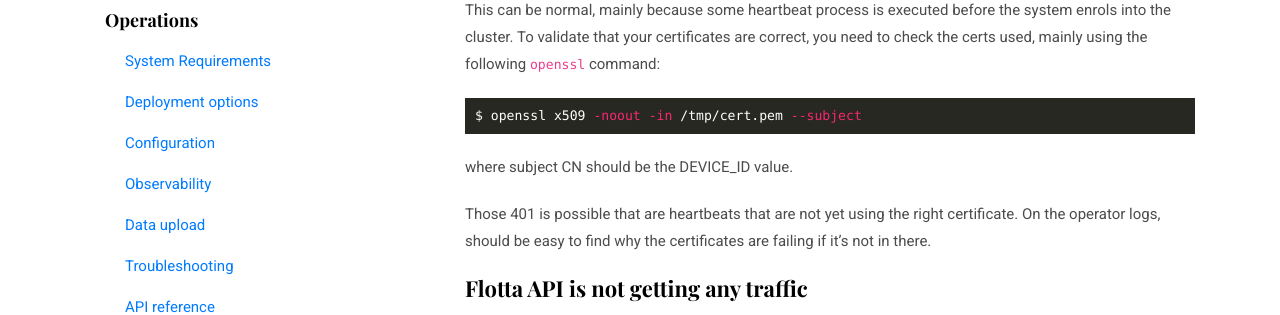
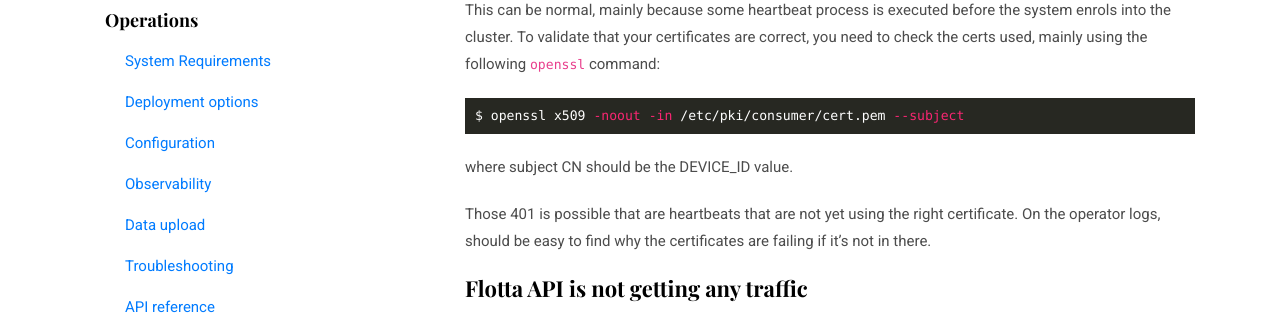
Before and after one commit to project-flotta/project-flotta.github.io, a Jekyll site: the page built from documentation/latest/operations/troubleshooting.md, in a window 1280 px wide and 900 px high, scrolled down 404 px. Shown: the part 152-467 px from the top of the window. Built offline with Jekyll 4.4.1, drawn with Linux system fonts in a browser that asks for light colours; a script that is not in the unit is left out.

Commit message:
Fix PR comments
Signed-off-by: Eloy Coto <eloy.coto@acalustra.com>

````diff
--- a/documentation/latest/operations/troubleshooting.md
+++ b/documentation/latest/operations/troubleshooting.md
@@ -25,7 +25,7 @@
 you need to check the certs used, mainly using the following `openssl` command:
 
 ```shell
-$ openssl x509 -noout -in /tmp/cert.pem --subject
+$ openssl x509 -noout -in /etc/pki/consumer/cert.pem --subject
 ```
 
 where subject CN should be the DEVICE_ID value.
````
Also changed, not shown: documentation/latest/operations/deployment_options.md (+1 -1 lines).
